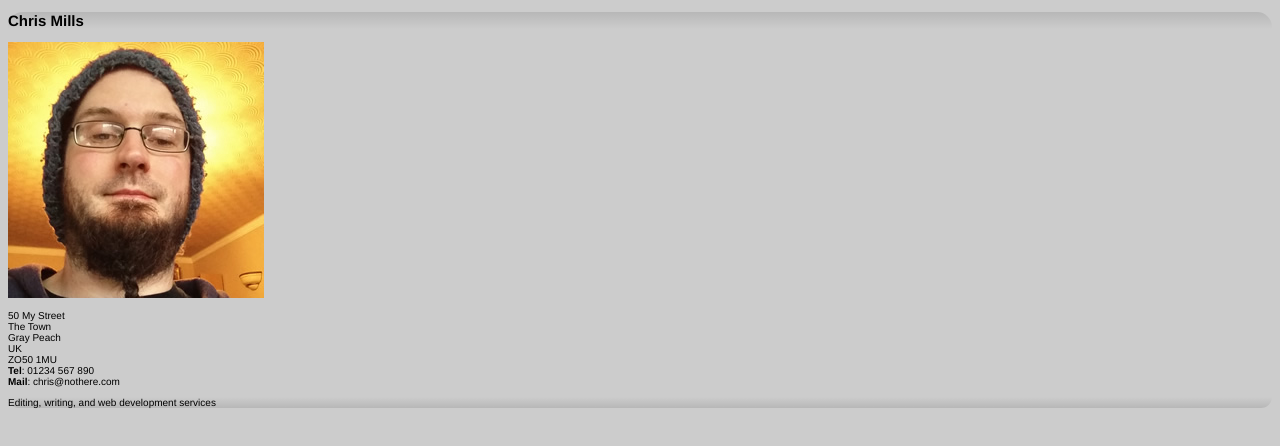
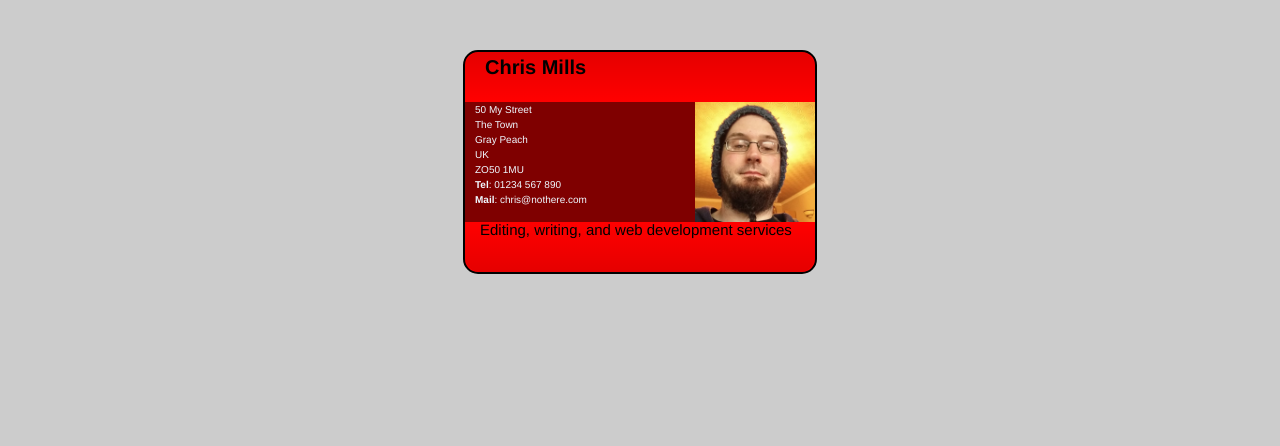
Before and after one commit to amandasuzzanne/business-card-assessment, a plain HTML site: page index.html in a window 1280 px wide. Drawn offline with Linux system fonts and the light colour scheme.

Commit message:
corrected specificities and css code

```diff
--- a/style.css
+++ b/style.css
@@ -1,8 +1,8 @@
 /*specificities of the selectors*/
-.card article img /*3*/
-.card footer /*1*/
-.card header /*1*/
-.card /*0*/
+.card article img /*12*/
+.card footer /*11*/
+.card header /*11*/
+.card /*10*/
 
 
 /*General page styles*/
@@ -16,29 +16,65 @@ body {
     background-color: #ccc;
   }
 
-  /*Card container setup styles*/
-  card article image{
-    float: left;
-    max-height: 100%
-  }
 
-  /*Header and footer styles*/
-  header{
-    background-image: linear-gradient(to bottom,rgba(0,0,0,0.1), rgba(0,0,0,0));
-    border-radius: 1.5em 1.5em 0 0;
-  }
-
-  footer{
-    background-image: linear-gradient(to bottom,rgba(0,0,0,0), rgba(0,0,0,0.1));
-    border-radius: 0 0 1.5em 1.5em;
-  }
-
-  /*Main business card contents styles*/
-  card{
+  .card{
     width: 35em;
     height: 22em;
     margin: 5em auto;
     background-color: red;
     border: 0.2em solid black;
     border-radius: 1.5em;
+    line-height: 15px;
   }
+
+  .card article img{
+    float: right;
+    max-height: 100%;
+  }
+
+  .card header{
+    background-image: linear-gradient(to bottom,rgba(0,0,0,0.1), rgba(0,0,0,0));
+    border-radius: 1.5em 1.5em 0 0;
+  }
+
+  .card footer{
+    background-image: linear-gradient(to bottom,rgba(0,0,0,0), rgba(0,0,0,0.1));
+    border-radius: 0 0 1.5em 1.5em;
+  }
+
+  /*Main business card contents styles*/
+  h2,p {
+    margin: 0;
+}
+
+article{
+    height: 12em;
+    background-color: rgba(0,0,0,0.5);
+}
+
+  /*Card container setup styles*/
+  /*Header and footer styles*/
+  header, footer{
+      height: 5em;
+      content: 1.875em;
+  }
+
+  header h2{
+      font-size: 2em;
+      line-height: 1.5em;
+      padding: 10px 10px 10pm 1px;
+  }
+
+  footer p{
+      font-size: 1.5em;
+      padding: 10px 10px 10pm 6px;
+  }
+
+  article p{
+      color: aliceblue;
+      padding: 10px 10px 10pm 9px;
+  }
+
+  header h2, footer p, article p{
+      margin-left: 1em;
+  }
```
